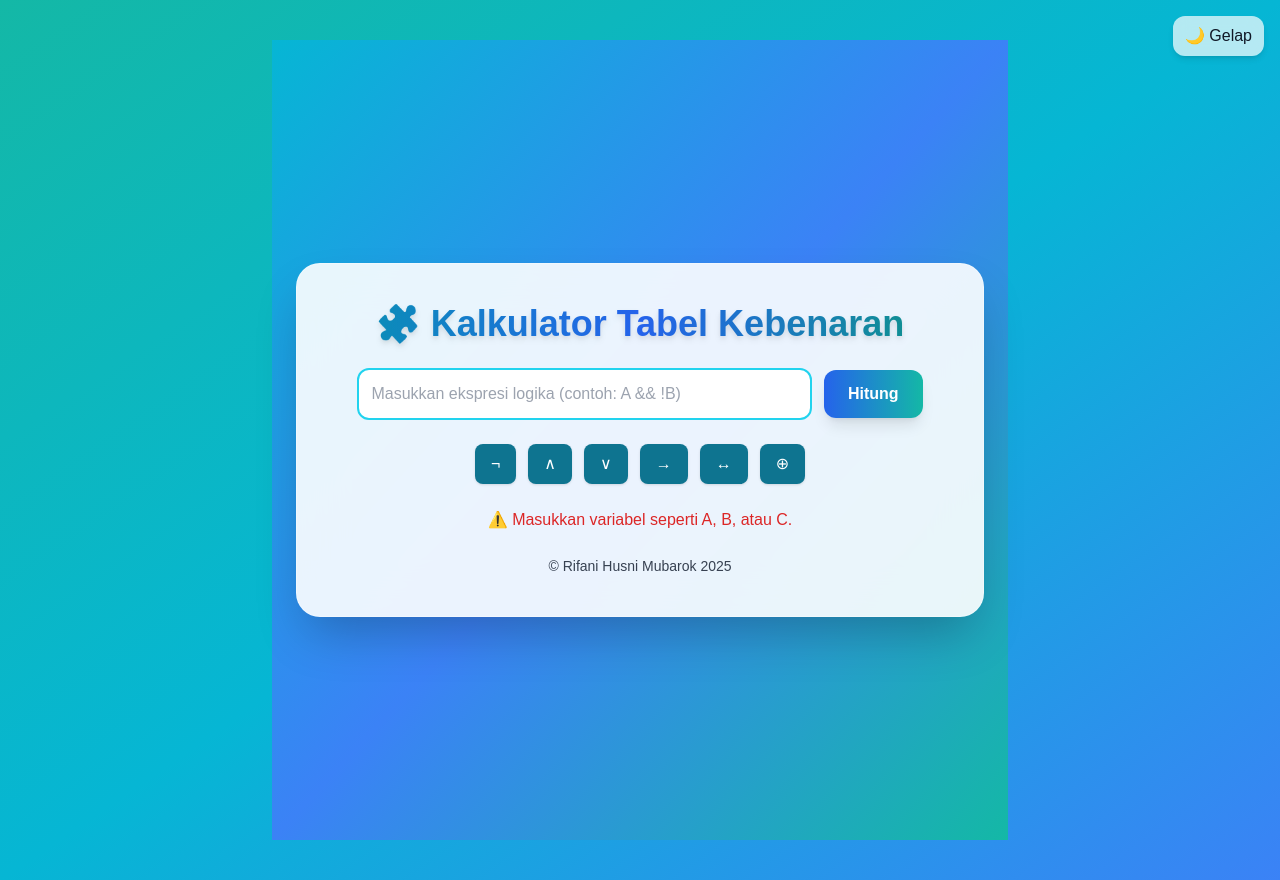
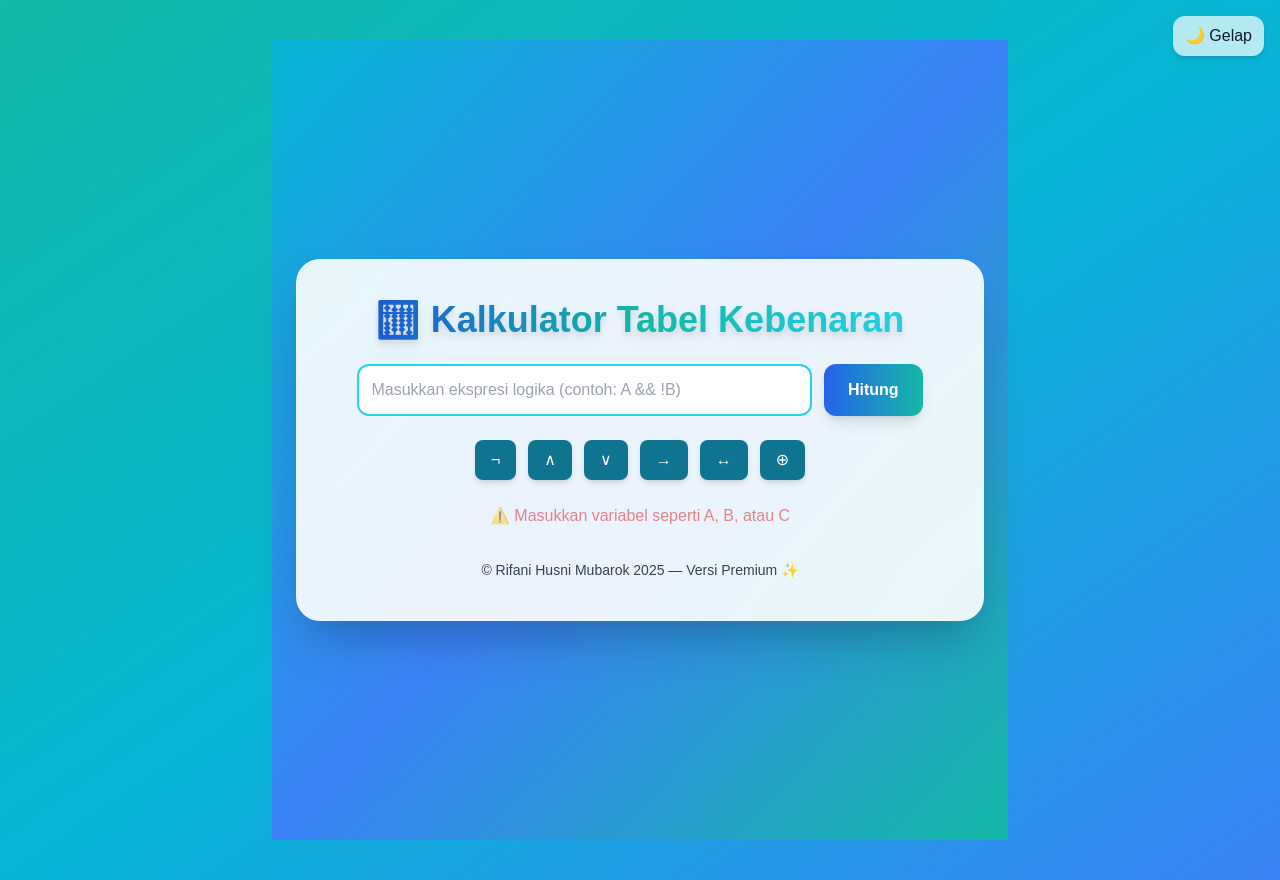
Before and after one commit to alwannugrahaputra-lgtm/tabel-kebeneran-husni, a Next.js app: page / in a window 1280 px wide. Both pictures are taken after a click on the button "Hitung". Built offline with nearby package versions, Linux system fonts and the light colour scheme.

Commit message:
Update page.js

```diff
--- a/src/app/page.js
+++ b/src/app/page.js
@@ -1,7 +1,7 @@
 "use client";
 import { useState } from "react";
 
-export default function TruthTableApp() {
+export default function TruthTable() {
   const [expression, setExpression] = useState("");
   const [result, setResult] = useState(null);
   const [error, setError] = useState("");
@@ -23,7 +23,7 @@ export default function TruthTableApp() {
     try {
       const vars = [...new Set(expression.match(/[A-Z]/g))];
       if (vars.length === 0) {
-        setError("Masukkan variabel seperti A, B, atau C.");
+        setError("⚠️ Masukkan variabel seperti A, B, atau C");
         return;
       }
       const rows = [];
@@ -40,22 +40,22 @@ export default function TruthTableApp() {
       setResult({ vars, rows });
       setError("");
     } catch {
-      setError("Ekspresi tidak valid! Pastikan format logika benar.");
+      setError("Ekspresi logika tidak valid! Gunakan format seperti A && !B");
       setResult(null);
     }
   };
 
   return (
     <div className="min-h-screen bg-gradient-to-br from-cyan-500 via-blue-500 to-teal-500 flex flex-col items-center justify-center p-6 text-gray-900 dark:text-gray-100">
-      <div className="bg-white/90 dark:bg-gray-900/90 rounded-3xl shadow-2xl p-10 max-w-4xl w-full backdrop-blur-xl border border-white/30 dark:border-gray-800/50">
-        <h1 className="text-4xl font-extrabold text-center text-transparent bg-clip-text bg-gradient-to-r from-cyan-600 via-blue-600 to-teal-600 mb-6 drop-shadow-md">
-          🧩 Kalkulator Tabel Kebenaran
+      <div className="bg-white/90 dark:bg-gray-900/90 rounded-3xl shadow-2xl backdrop-blur-lg p-10 max-w-4xl w-full border border-white/20 dark:border-gray-800/40">
+        <h1 className="text-4xl font-extrabold text-center mb-6 text-transparent bg-clip-text bg-gradient-to-r from-blue-700 via-teal-500 to-cyan-400 drop-shadow-lg">
+          🧮 Kalkulator Tabel Kebenaran
         </h1>
 
-        <div className="flex flex-col md:flex-row items-center justify-center gap-3 mb-6">
+        <div className="flex flex-col md:flex-row gap-3 mb-6 justify-center">
           <input
             type="text"
-            className="w-full md:w-3/4 p-3 rounded-xl border-2 border-cyan-400 focus:ring-4 focus:ring-cyan-300 focus:outline-none dark:bg-gray-800 dark:border-teal-400"
+            className="w-full md:w-3/4 p-3 rounded-xl border-2 border-cyan-400 focus:ring-4 focus:ring-cyan-300 outline-none dark:bg-gray-800"
             placeholder="Masukkan ekspresi logika (contoh: A && !B)"
             value={expression}
             onChange={(e) => setExpression(e.target.value)}
@@ -68,38 +68,35 @@ export default function TruthTableApp() {
           </button>
         </div>
 
-        {/* Tombol simbol */}
         <div className="flex flex-wrap justify-center gap-3 mb-6">
           {symbols.map((s) => (
             <button
               key={s.label}
               onClick={() => handleClick(s.value)}
-              className="bg-cyan-700 text-white px-4 py-2 rounded-lg shadow hover:bg-blue-600 hover:scale-105 transition"
+              className="bg-cyan-700 hover:bg-blue-600 text-white px-4 py-2 rounded-lg shadow-md hover:scale-105 transition-all"
             >
               {s.label}
             </button>
           ))}
         </div>
 
-        {/* Error */}
         {error && (
-          <p className="text-red-600 dark:text-red-400 text-center mb-4">
-            ⚠️ {error}
+          <p className="text-red-600 dark:text-red-400 text-center font-medium mb-4 animate-pulse">
+            {error}
           </p>
         )}
 
-        {/* Tabel hasil */}
         {result && (
           <div className="overflow-x-auto">
-            <table className="w-full border border-gray-300 dark:border-gray-700 rounded-lg shadow-md">
-              <thead className="bg-gradient-to-r from-cyan-600 to-blue-600 text-white">
+            <table className="w-full text-center border-collapse rounded-lg shadow-lg">
+              <thead className="bg-gradient-to-r from-teal-600 to-blue-600 text-white">
                 <tr>
                   {result.vars.map((v) => (
-                    <th key={v} className="px-4 py-3 border">
+                    <th key={v} className="px-4 py-3 border border-white/20">
                       {v}
                     </th>
                   ))}
-                  <th className="px-4 py-3 border">Hasil</th>
+                  <th className="px-4 py-3 border border-white/20">Hasil</th>
                 </tr>
               </thead>
               <tbody>
@@ -108,17 +105,20 @@ export default function TruthTableApp() {
                     key={idx}
                     className={`${
                       idx % 2 === 0
-                        ? "bg-white/70 dark:bg-gray-800"
-                        : "bg-gray-100/70 dark:bg-gray-900"
+                        ? "bg-white/80 dark:bg-gray-800"
+                        : "bg-cyan-50/70 dark:bg-gray-900"
                     } hover:bg-cyan-100 dark:hover:bg-teal-800 transition`}
                   >
                     {result.vars.map((v) => (
-                      <td key={v} className="px-4 py-2 text-center border">
+                      <td
+                        key={v}
+                        className="px-4 py-2 border border-gray-300 dark:border-gray-700"
+                      >
                         {row[v] ? "T" : "F"}
                       </td>
                     ))}
                     <td
-                      className={`px-4 py-2 text-center font-bold border ${
+                      className={`px-4 py-2 border font-bold ${
                         row.hasil
                           ? "text-teal-700 dark:text-teal-300"
                           : "text-red-600 dark:text-red-400"
@@ -133,9 +133,8 @@ export default function TruthTableApp() {
           </div>
         )}
 
-        {/* Footer */}
-        <p className="text-center text-gray-700 dark:text-gray-400 mt-6 text-sm">
-          © Rifani Husni Mubarok 2025
+        <p className="text-center text-gray-700 dark:text-gray-400 mt-8 text-sm">
+          © Rifani Husni Mubarok 2025 — Versi Premium ✨
         </p>
       </div>
     </div>
```
